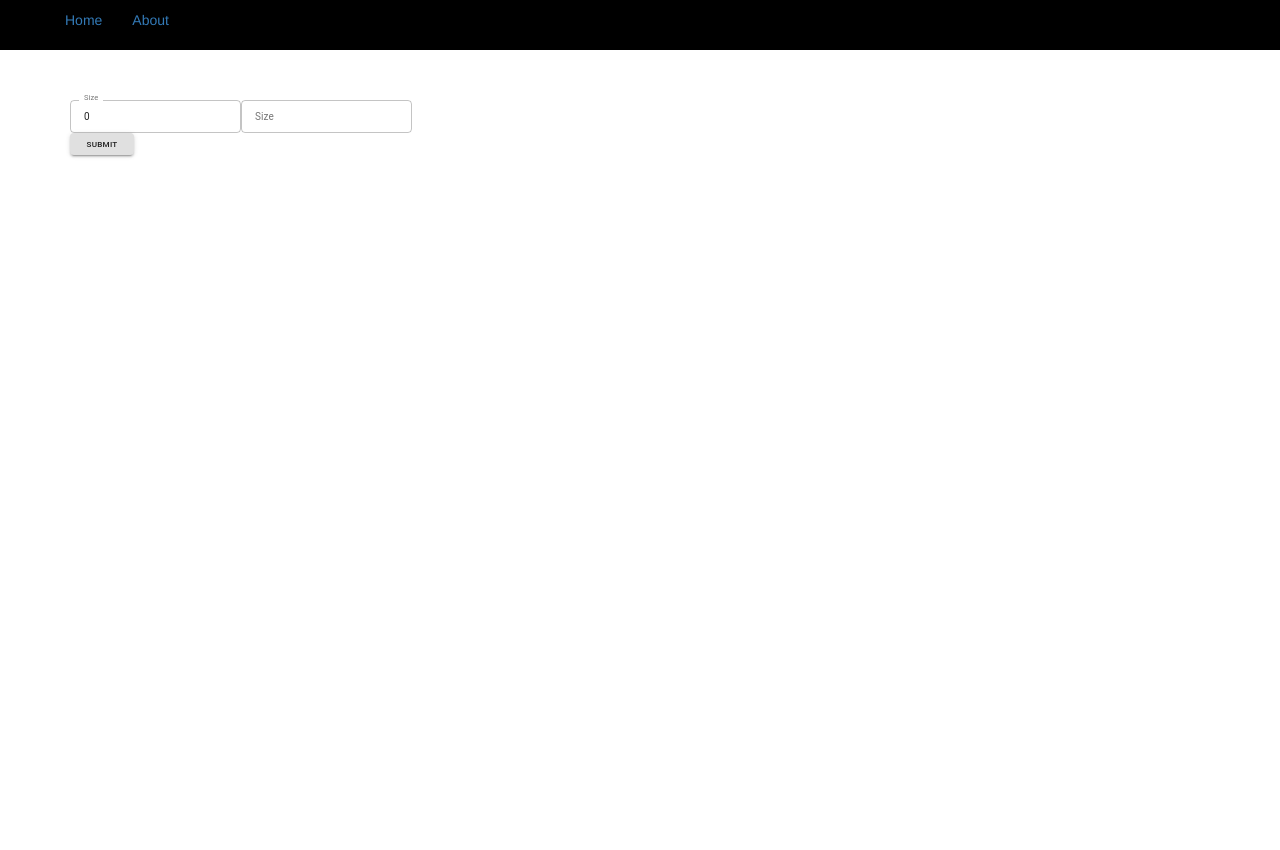
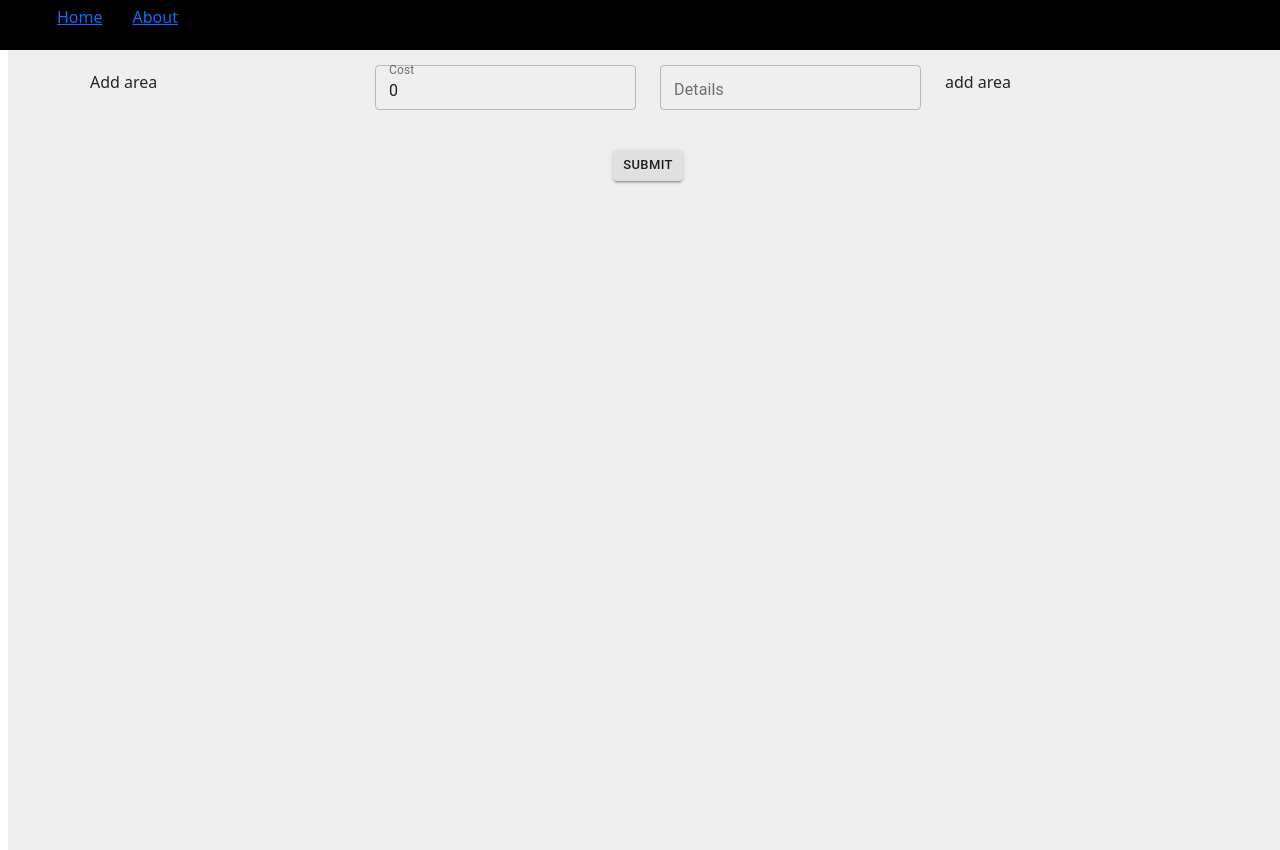
Before and after one commit to yotechltd/my, a Next.js app: page / in a window 1280 px wide. Built offline with nearby package versions, Linux system fonts and the light colour scheme.

Commit message:
creating new charges of group

```diff
--- a/package.json
+++ b/package.json
@@ -9,6 +9,7 @@
   },
   "dependencies": {
     "@material-ui/core": "^4.12.3",
+    "bootstrap": "^5.1.3",
     "google-map-react": "^2.1.10",
     "next": "10.0.5",
     "react": "17.0.1",
--- a/pages/_app.js
+++ b/pages/_app.js
@@ -1,10 +1,10 @@
 import Layout from '../components/Layout'
 import '../styles/globals.css'
-
+import "bootstrap/dist/css/bootstrap.css";
 function MyApp({ Component, pageProps }) {
   return (
     <Layout>
-      <link rel="stylesheet" href="https://maxcdn.bootstrapcdn.com/bootstrap/3.3.7/css/bootstrap.min.css" integrity="sha384-BVYiiSIFeK1dGmJRAkycuHAHRg32OmUcww7on3RYdg4Va+PmSTsz/K68vbdEjh4u" crossorigin="anonymous" />
+      {/* <link rel="stylesheet" href="https://maxcdn.bootstrapcdn.com/bootstrap/3.3.7/css/bootstrap.min.css" integrity="sha384-BVYiiSIFeK1dGmJRAkycuHAHRg32OmUcww7on3RYdg4Va+PmSTsz/K68vbdEjh4u" crossorigin="anonymous" /> */}
       <Component {...pageProps} />
     </Layout>
   )
--- a/pages/index.js
+++ b/pages/index.js
@@ -15,19 +15,29 @@ export default function Home({ articles }) {
     console.log("You submitted cost ",cost , "And details ", details )
   }
   return (
-    <div className='container d-flex' >
-      <Box>
+    <div className='row d-flex' className={classes.backg}>
+      <div className="container">
+        <div className="row pt_20px">
+          <div className="col-md-3 pb_20px" >
+            Add area
+          </div>
+          <div className="col-md-6 pb_20px">
+            <div className='row pb_20px'>
+              <div className='col-md-6 pb_20px'>
                 <TextField
-          label="Size"
+                  label="Cost"
                   id="outlined-size-small"
                   variant="outlined"
                   size="small"
                   name='cost'
                   onChange={onChangeHandler}
                   value = {cost}
+                  fullWidth
                 />
+              </div>
+              <div className='col-md-6'>
                 <TextField
-          label="Size"
+                  label="Details"
                   id="outlined-size-small"
                   variant="outlined"
                   defaultValue=""
@@ -35,11 +45,19 @@ export default function Home({ articles }) {
                   name='details'
                   onChange={onChangeHandler}
                   value={details}
+                  fullWidth
                 />
-      </Box>
-      <Button variant="contained" size="small" onClick={onSave}>Submit</Button>
-
-      {/* <ArticleList articles={articles} /> */}
+              </div>
+            </div>
+            <div className='row' >
+              <div className={classes.button_center}><Button variant="contained" size="small" onClick={onSave}>Submit</Button></div>
+            </div>
+          </div>
+          <div className="col-md-3 pb_20px" >
+            add area
+          </div>
+        </div>
+      </div>
     </div>
   )
 }
--- a/styles/About.module.css
+++ b/styles/About.module.css
@@ -1,3 +1,35 @@
 .backg {
-  background-color: red;
+  background-color: #eeee;
+  width: 100vw;
+  height: 100vh;
 }
+
+.mb_20{
+  margin-bottom: 20px;
+}
+
+.center{
+  flex: 1;
+  display: flex;
+  flex-direction: column;
+  text-align: center;
+  justify-content: center;
+  align-items: center;
+  flex: auto;
+}
+
+.button_center{
+  text-align: center;
+}
+
+.pt_20px{
+  padding-top: 20px;
+}
+
+.m_0{
+  /* margin: 0px !important */
+}
+
+.p_0{
+  /* padding: 0px !important */
+}
--- a/styles/Layout.module.css
+++ b/styles/Layout.module.css
@@ -8,11 +8,13 @@
 }
 
 .main {
-  padding: 5rem 0;
+  /* padding: 5rem 0;
   flex: 1;
   display: flex;
   flex-direction: column;
   justify-content: flex-start;
   align-items: center;
-  font-size: 1.25rem;
+  font-size: 1.25rem; */
+  margin:0 auto;
+  flex: 1;
 }
--- a/styles/globals.css
+++ b/styles/globals.css
@@ -14,3 +14,11 @@ a {
 * {
   box-sizing: border-box;
 }
+
+.pt_20px{
+  padding-top: 20px;
+}
+
+.pb_20px{
+  padding-bottom: 20px;
+}
```
Also changed, not shown: 1 other file (tests, documents, lock files or other folders). Lines whose indentation alone changed are shown as unchanged.
